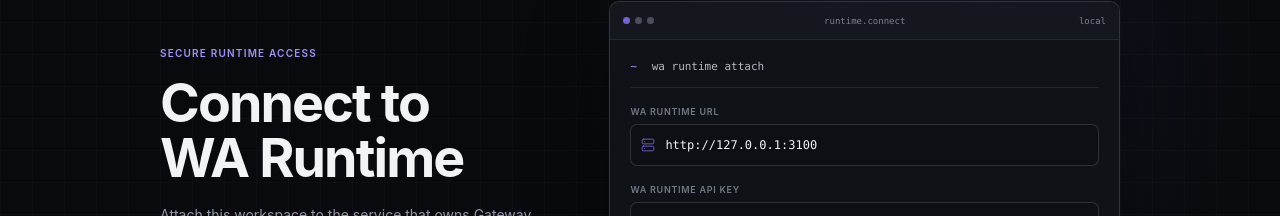
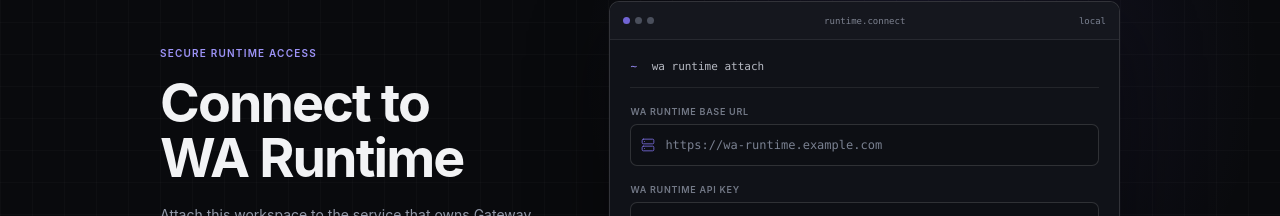
Before and after one commit to hiepknor/wa-studio, a React (Vite) app: page / in a window 1280 px wide. Shown: the part 202-418 px from the top of the page. Built offline with nearby package versions, Linux system fonts and the light colour scheme; a web font is replaced by a local one.

Commit message:
fix(connection): show branding and hint runtime endpoint

```diff
--- a/src/features/connection/ConnectionScreen.tsx
+++ b/src/features/connection/ConnectionScreen.tsx
@@ -22,7 +22,7 @@ interface ConnectionScreenProps {
 export function ConnectionScreen({
   probeConnection = probeRuntimeConnection,
 }: ConnectionScreenProps = {}) {
-  const [baseUrl, setBaseUrl] = useState("http://127.0.0.1:3100");
+  const [baseUrl, setBaseUrl] = useState("");
   const [apiKey, setApiKey] = useState("");
   const [state, setState] = useState<ConnectionState>({ status: "idle" });
   const isChecking = state.status === "checking";
@@ -86,10 +86,10 @@ export function ConnectionScreen({
                 icon="server"
                 id="runtime-url"
                 inputMode="url"
-                label="WA Runtime URL"
+                label="WA Runtime base URL"
                 monospace
                 onChange={(event) => setBaseUrl(event.currentTarget.value)}
-                placeholder="https://runtime.example.com"
+                placeholder="https://wa-runtime.example.com"
                 required
                 spellCheck={false}
                 type="url"
--- a/src/shared/ui/BrandMark.tsx
+++ b/src/shared/ui/BrandMark.tsx
@@ -1,4 +1,4 @@
-import brandMarkUrl from "@/assets/branding/wa-studio-logo.svg";
+import brandMarkUrl from "@/assets/branding/wa-studio-logo.svg?no-inline";
 import "./brand-mark.css";
 
 interface BrandMarkProps {
```
Also changed, not shown: 1 other file (tests, documents, lock files or other folders).
